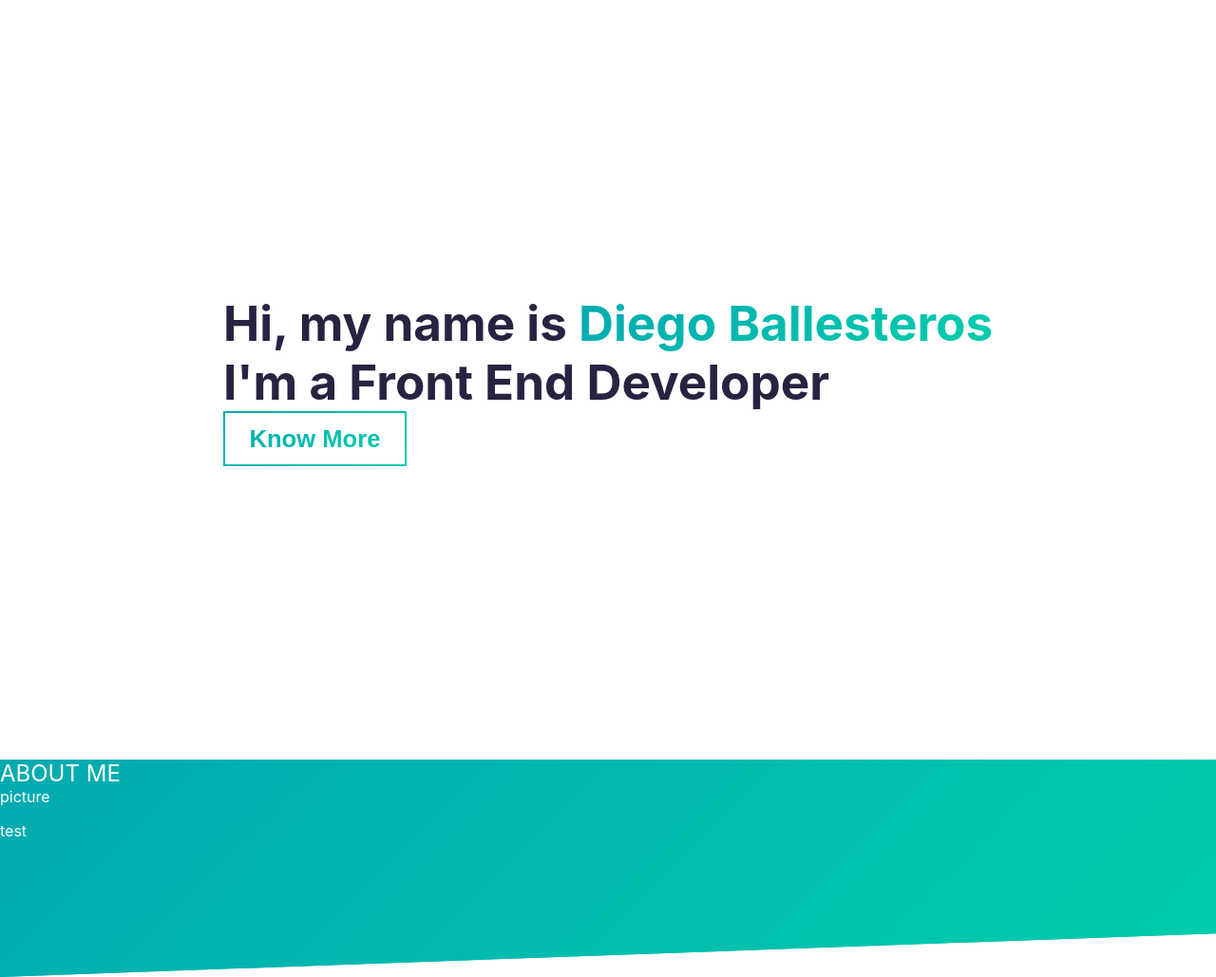
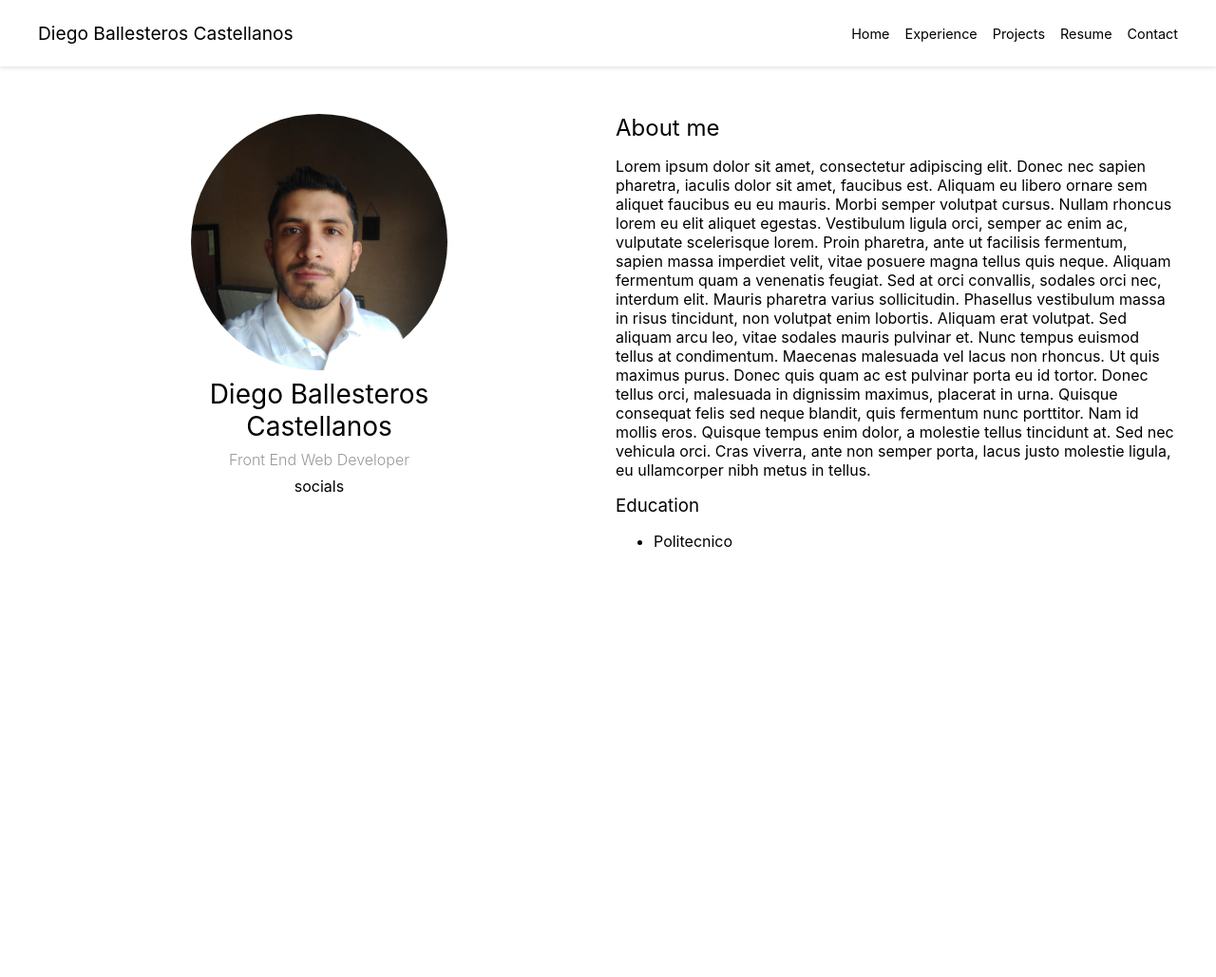
Before and after one commit to diballesteros/Portfolio, a Gatsby site: page / in a window 1280 px wide. Shown: the whole page at 95% size. After the commit the page ends 800 px from the top, so only its background shows below. Built offline with nearby package versions, Linux system fonts and the light colour scheme; Gatsby itself is replaced by a stand-in of ours.

Commit message:
Initial aboutme component, profile picture, index style fixes

```diff
--- /dev/null
+++ b/src/pages/AboutMe/AboutMe.scss
@@ -0,0 +1,46 @@
+.aboutme {
+  display: flex;
+  flex-wrap: wrap;
+  justify-content: center;
+  gap: 1rem;
+  min-width: 0;
+  padding: 50px 0;
+  width: 100%;
+
+  &__profile {
+    display: flex;
+    flex-flow: column nowrap;
+    align-items: center;
+    gap: 0.5rem;
+    flex: 1 1 400px;
+    min-width: 0;
+
+    > img {
+      height: 270px;
+      min-height: 270px;
+      width: 270px;
+      max-width: 270px;
+      min-width: 270px;
+      border-radius: 50%;
+      object-fit: cover;
+    }
+
+    &__name {
+      text-align: center;
+      font-size: 1.75em;
+      font-weight: 400;
+      width: 250px;
+    }
+
+    &__job {
+      text-align: center;
+      font-size: 1em;
+      color: #999;
+      font-weight: 300;
+    }
+  }
+  &__biography {
+    flex: 1 1 400px;
+    min-width: 0;
+  }
+}
--- /dev/null
+++ b/src/pages/AboutMe/AboutMe.tsx
@@ -0,0 +1,48 @@
+import React from "react"
+import picture from "../../assets/img/Profile.jpg"
+import "./AboutMe.scss"
+
+const AboutMe: React.FC = () => {
+  return (
+    <div className="aboutme">
+      <div className="aboutme__profile">
+        <img src={picture} alt="profile" />
+        <span className="aboutme__profile__name">
+          Diego Ballesteros Castellanos
+        </span>
+        <span className="aboutme__profile__job">Front End Web Developer</span>
+        <div>socials</div>
+      </div>
+      <div className="aboutme__biography">
+        <h2>About me</h2>
+        <p>
+          Lorem ipsum dolor sit amet, consectetur adipiscing elit. Donec nec
+          sapien pharetra, iaculis dolor sit amet, faucibus est. Aliquam eu
+          libero ornare sem aliquet faucibus eu eu mauris. Morbi semper volutpat
+          cursus. Nullam rhoncus lorem eu elit aliquet egestas. Vestibulum
+          ligula orci, semper ac enim ac, vulputate scelerisque lorem. Proin
+          pharetra, ante ut facilisis fermentum, sapien massa imperdiet velit,
+          vitae posuere magna tellus quis neque. Aliquam fermentum quam a
+          venenatis feugiat. Sed at orci convallis, sodales orci nec, interdum
+          elit. Mauris pharetra varius sollicitudin. Phasellus vestibulum massa
+          in risus tincidunt, non volutpat enim lobortis. Aliquam erat volutpat.
+          Sed aliquam arcu leo, vitae sodales mauris pulvinar et. Nunc tempus
+          euismod tellus at condimentum. Maecenas malesuada vel lacus non
+          rhoncus. Ut quis maximus purus. Donec quis quam ac est pulvinar porta
+          eu id tortor. Donec tellus orci, malesuada in dignissim maximus,
+          placerat in urna. Quisque consequat felis sed neque blandit, quis
+          fermentum nunc porttitor. Nam id mollis eros. Quisque tempus enim
+          dolor, a molestie tellus tincidunt at. Sed nec vehicula orci. Cras
+          viverra, ante non semper porta, lacus justo molestie ligula, eu
+          ullamcorper nibh metus in tellus.
+        </p>
+        <h3>Education</h3>
+        <ul>
+          <li>Politecnico</li>
+        </ul>
+      </div>
+    </div>
+  )
+}
+
+export default AboutMe
--- /dev/null
+++ b/src/pages/index.scss
@@ -0,0 +1,55 @@
+h1,
+h2,
+h3,
+h4,
+h5,
+h6 {
+  margin: 0;
+  font-weight: normal;
+}
+
+body {
+  margin: 0;
+  font-family: -apple-system, BlinkMacSystemFont, "Segoe UI", "Roboto", "Oxygen",
+    "Ubuntu", "Cantarell", "Fira Sans", "Droid Sans", "Helvetica Neue",
+    sans-serif;
+  -webkit-font-smoothing: antialiased;
+  -moz-osx-font-smoothing: grayscale;
+}
+
+code {
+  font-family: source-code-pro, Menlo, Monaco, Consolas, "Courier New",
+    monospace;
+}
+
+.main {
+  display: grid;
+  grid-template-rows: auto minmax(0, 1fr);
+  overflow: auto;
+}
+
+.body {
+  display: flex;
+  flex-flow: column nowrap;
+  align-items: center;
+  width: 100%;
+  height: 100%;
+  margin: 0 auto;
+  padding: 0 15px;
+
+  @media (min-width: 576px) {
+    max-width: 540px;
+  }
+
+  @media (min-width: 768px) {
+    max-width: 720px;
+  }
+
+  @media (min-width: 992px) {
+    max-width: 960px;
+  }
+
+  @media (min-width: 1200px) {
+    max-width: 1200px;
+  }
+}
--- a/src/pages/index.tsx
+++ b/src/pages/index.tsx
@@ -1,26 +1,15 @@
 import React from "react"
-import Button from "../components/Button/Button"
-import "./index.css"
+import NavBar from "../components/NavBar/NavBar"
+import AboutMe from "./AboutMe/AboutMe"
+import "./index.scss"
 
 const Home: React.FC = () => {
   return (
     <main className="main">
-      <section className="title page">
-        <div className="container">
-          <h1>
-            Hi, my name is <span className="main_color">Diego Ballesteros</span>
-          </h1>
-          <h1>I&apos;m a Front End Developer</h1>
-          <Button click={null} text="Know More" />
-        </div>
-      </section>
-      <section className="aboutme">
-        <h2>ABOUT ME</h2>
-        <div className="container">
-          <div>picture</div>
-          <p>test</p>
-        </div>
-      </section>
+      <NavBar />
+      <div className="body">
+        <AboutMe />
+      </div>
     </main>
   )
 }
```
Also changed, not shown: src/assets/img/Profile.jpg (added), src/pages/index.css (deleted).
